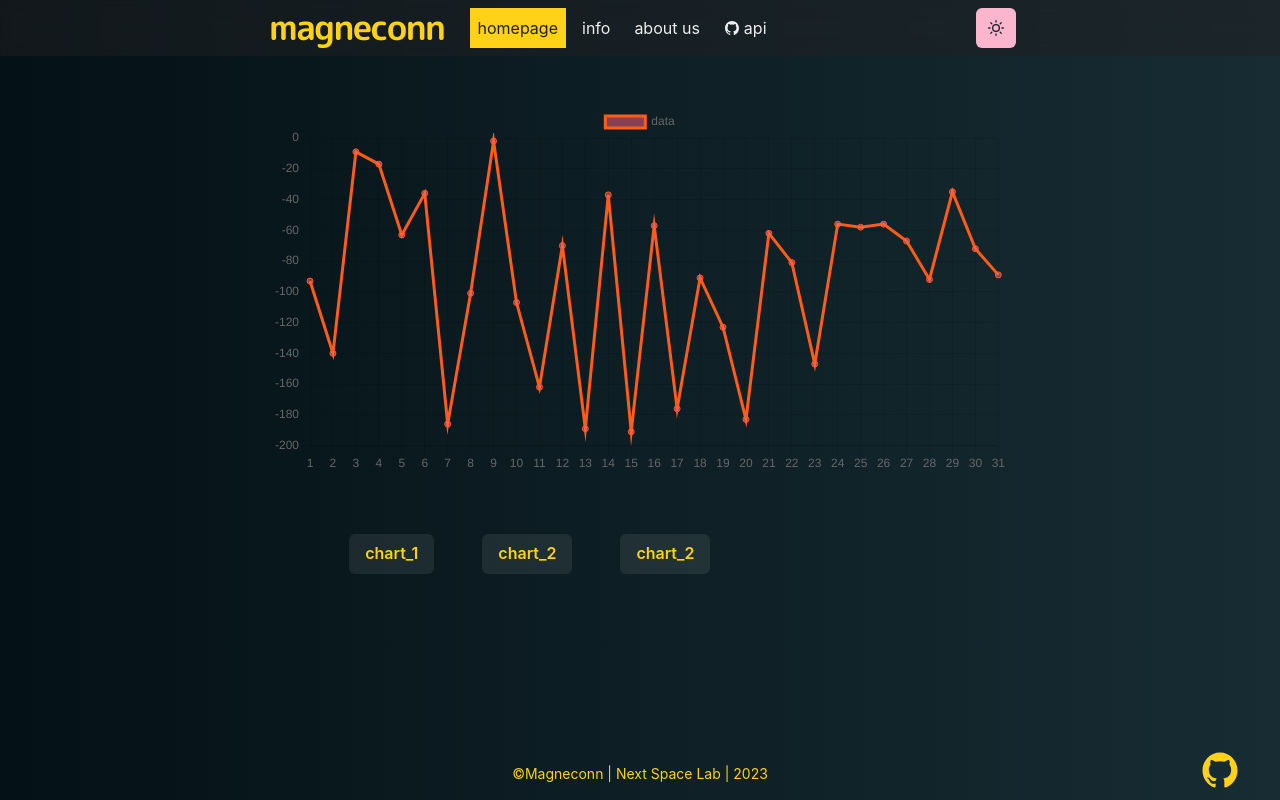
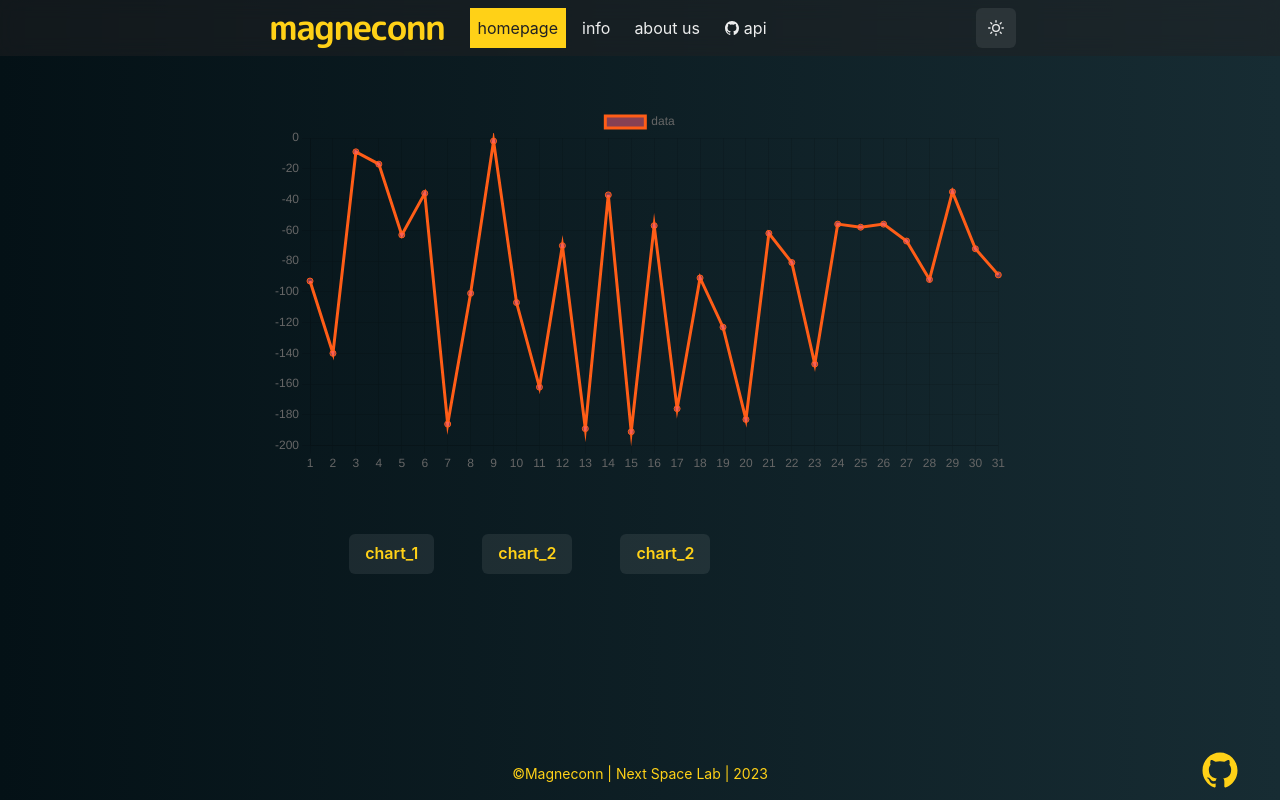
Before and after one commit to plastiey/astrodata-api-client, a Next.js app: page / in a window 1280 px wide. Built offline with nearby package versions, Linux system fonts and the light colour scheme.

Commit message:
chore(components/theme-toggle-button.js): change the theme toggle button color

```diff
--- a/components/theme-toggle-button.js
+++ b/components/theme-toggle-button.js
@@ -17,7 +17,7 @@ const ThemeToggleButton = () => {
       >
         <IconButton
           aria-label="Toggle theme"
-          colorScheme={useColorModeValue("pink", "pink")}
+          colorScheme={useColorModeValue()}
           icon={useColorModeValue(<MoonIcon />, <SunIcon />)}
           onClick={toggleColorMode}
         >
```
